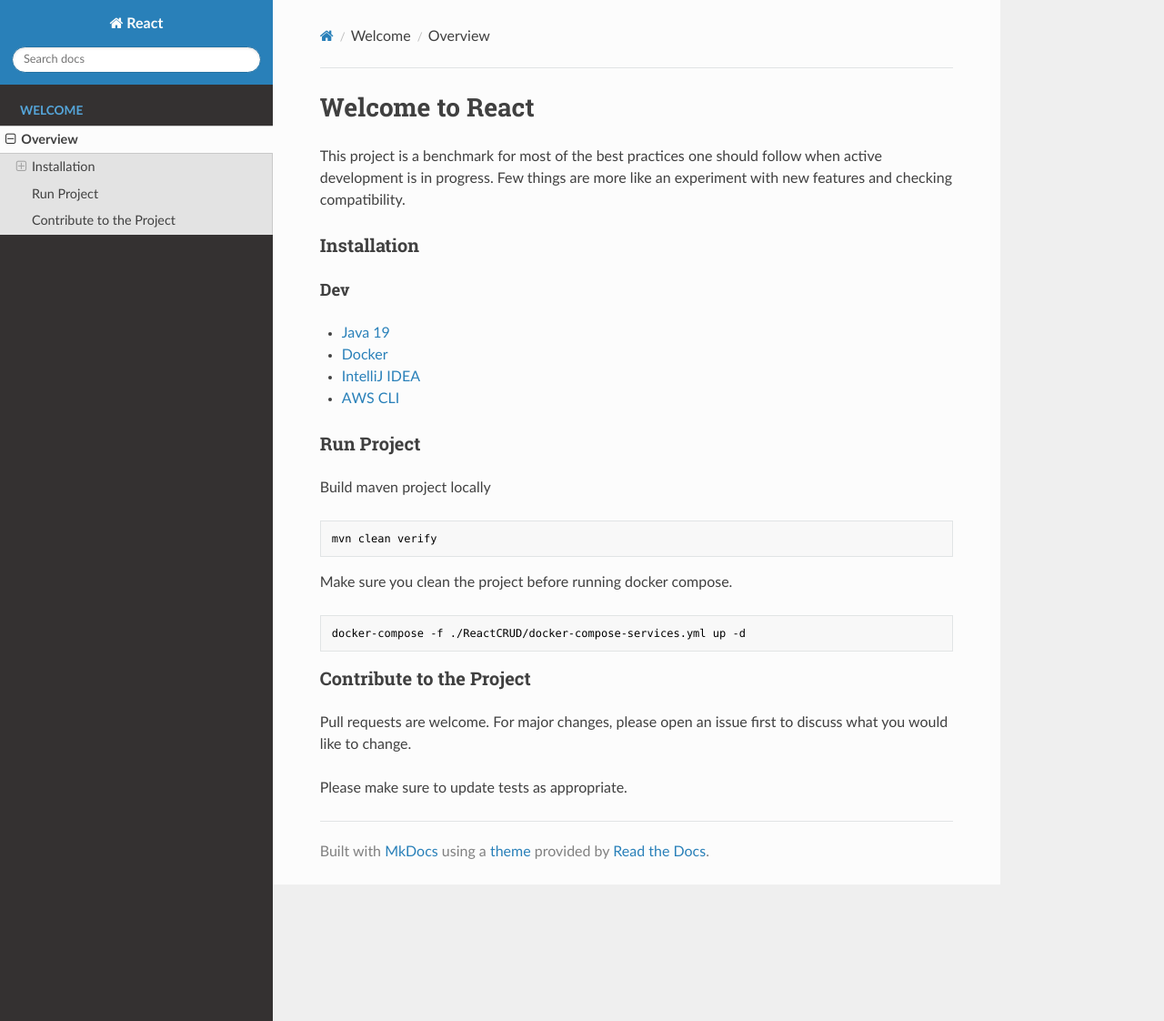
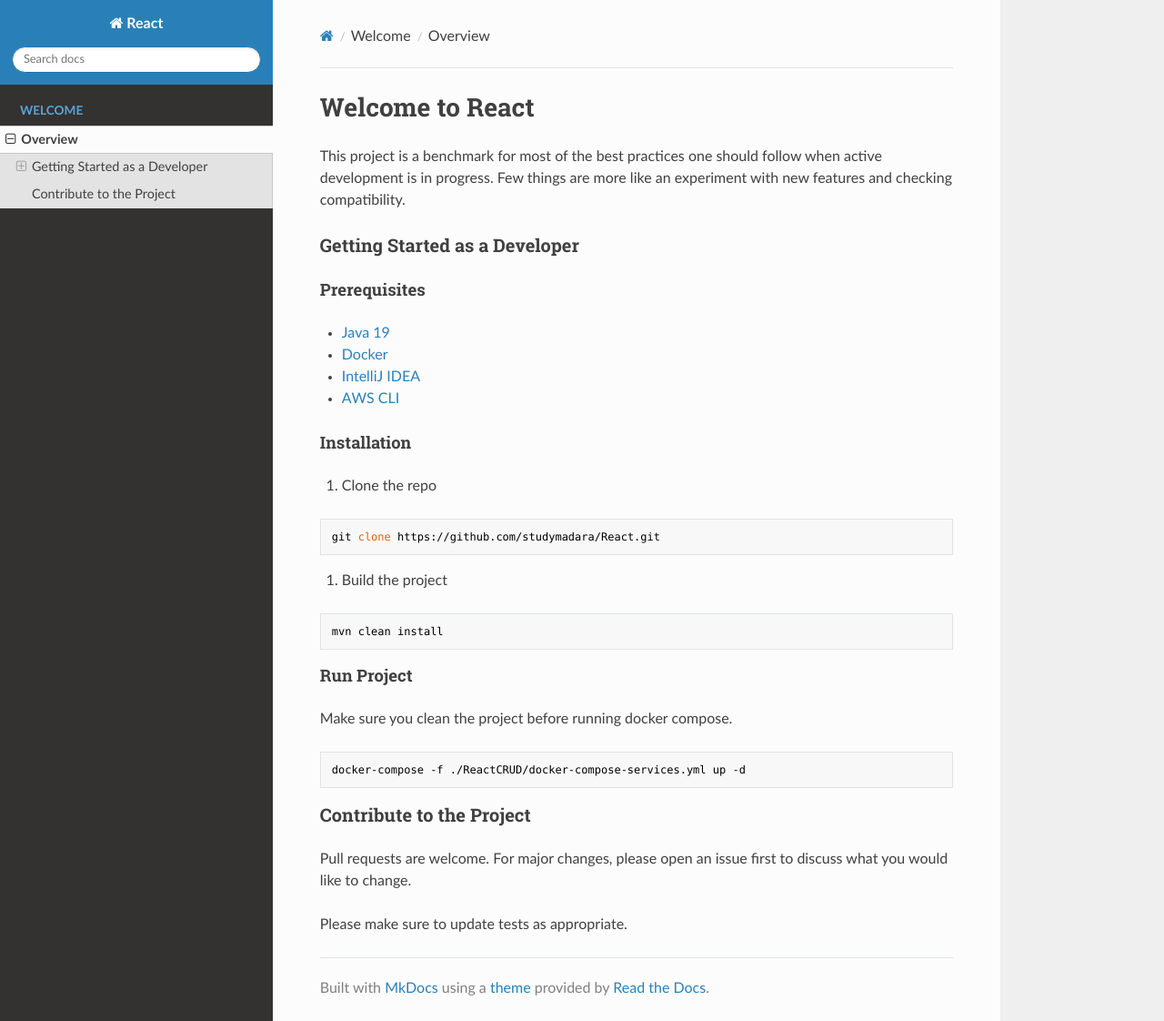
Before and after one commit to studymadara/React, an MkDocs documentation site: the page built from docs/index.md, in a window 1280 px wide and 1122 px high. Shown: the whole window at 91% size. Built offline with MkDocs 1.6.1, drawn with Linux system fonts in a browser that asks for light colours; nearby versions of some CDN libraries.

Commit message:
readthedocs [1.0]

`````diff
--- /dev/null
+++ b/docs/devOpsGuide.md
@@ -0,0 +1 @@
+### Getting Started as a DevOps
--- a/docs/index.md
+++ b/docs/index.md
@@ -3,22 +3,30 @@
 This project is a benchmark for most of the best practices one should follow when active development is in progress. Few
 things are more like an experiment with new features and checking compatibility.
 
-### Installation
+### Getting Started as a Developer
 
-#### Dev
+#### Prerequisites
 
 - [Java 19](https://www.oracle.com/java/technologies/downloads/)
 - [Docker](https://www.docker.com/)
 - [IntelliJ IDEA](https://www.jetbrains.com/idea/)
 - [AWS CLI](https://docs.aws.amazon.com/cli/latest/userguide/getting-started-install.html)
 
-### Run Project
+#### Installation
 
-Build maven project locally
+1. Clone the repo
 
-````
-mvn clean verify
-````
+```
+git clone https://github.com/studymadara/React.git
+```
+
+2. Build the project
+
+```
+mvn clean install
+```
+
+#### Run Project
 
 Make sure you clean the project before running docker compose.
 
`````
